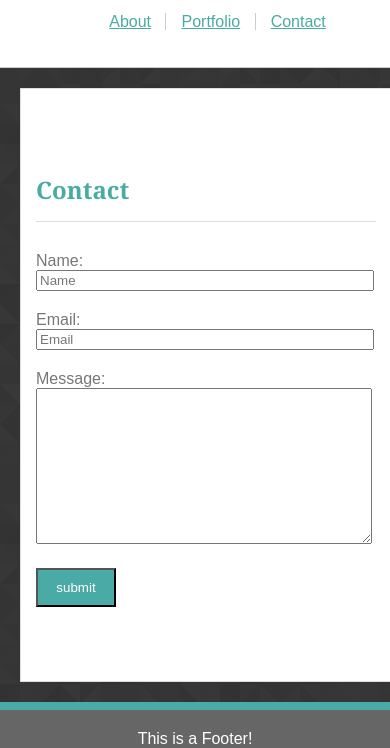
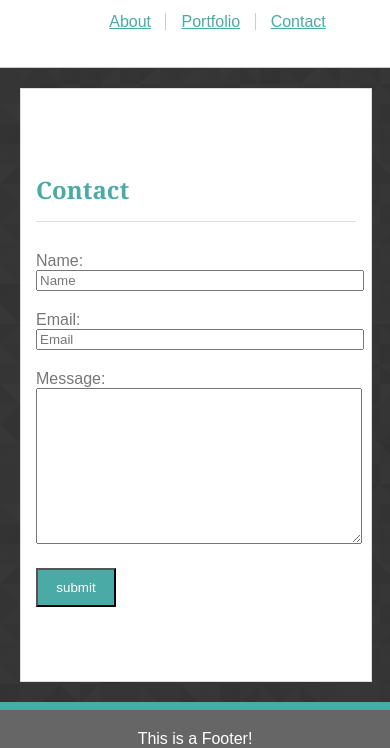
Before and after one commit to kbub27/Responsive-Portfolio, a plain HTML site: page contact.html in a window 390 px wide. Shown: the part 96-844 px from the top of the page. Drawn offline with Linux system fonts and the light colour scheme.

Commit message:
more bugs fixed

```diff
--- a/assets/css/style.css
+++ b/assets/css/style.css
@@ -218,7 +218,7 @@ input {
         flex-direction: column;
         justify-content: center;
         flex-grow: 1;
-        width: 340px;
+        width: 320px;
         margin: 20px;
     }
 
@@ -227,7 +227,7 @@ input {
         flex-direction: column;
         justify-content: center;
         flex-grow: 1;
-        width: 330px;
+        width: 320px;
         margin: 20px;
     }
 
@@ -253,7 +253,7 @@ input {
 
     input,
     textarea {
-        width: 330px;
+        width: 320px;
     }
 
 }
```
